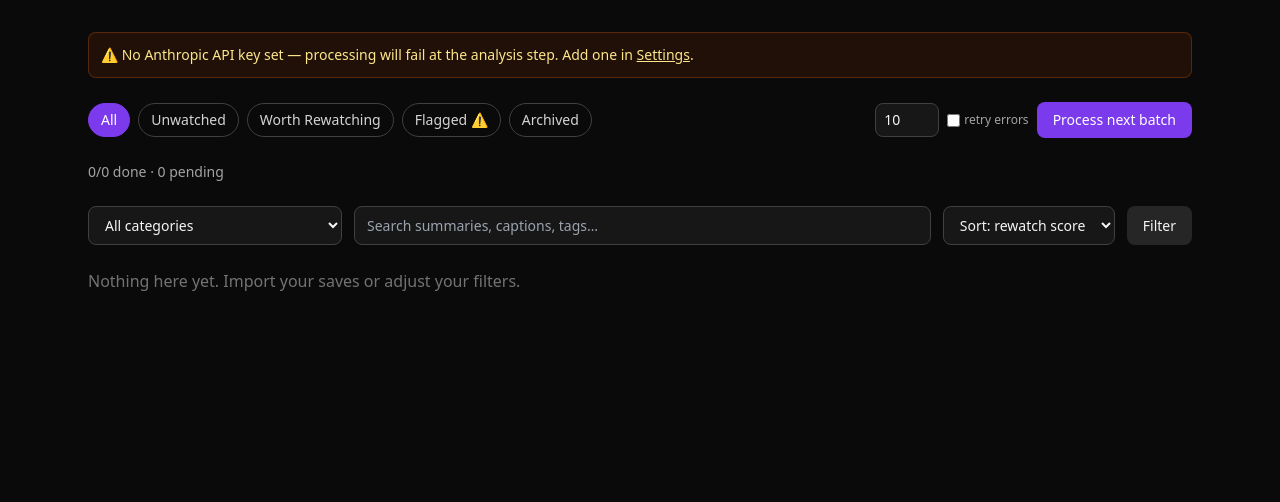
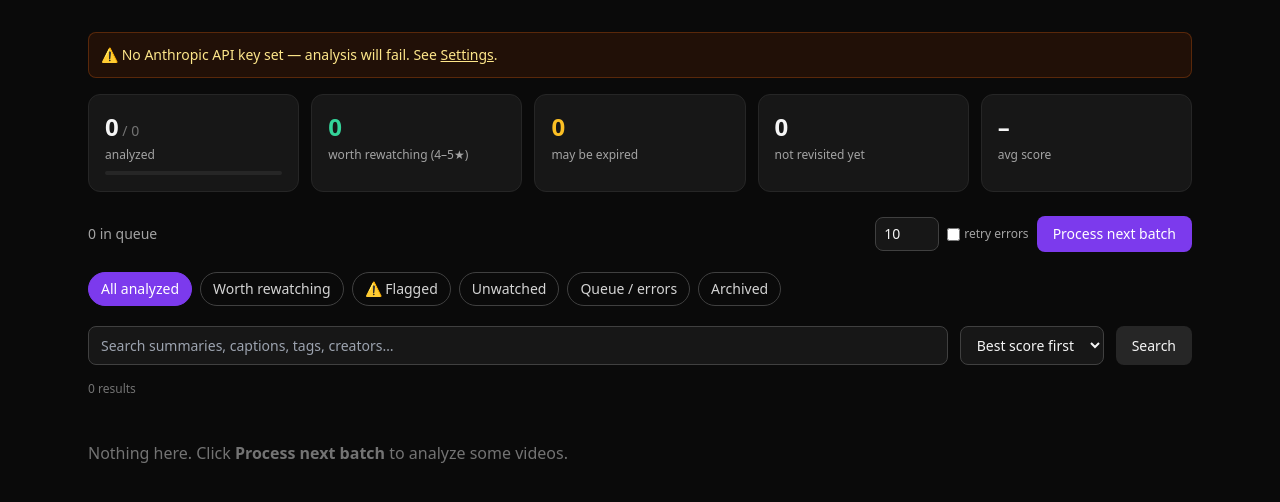
Before and after one commit to mattthomas7641/saved-video-intelligence, a FastAPI app: page /dashboard in a window 1280 px wide. Shown: the part 53-555 px from the top of the page. Run offline with FastAPI, Linux system fonts and the light colour scheme; some libraries are stand-ins or nearby versions.

Commit message:
Redesign dashboard: stats, category/tag chips, pagination, compact rows
- More specific categories; unprocessed videos moved to a Queue tab
- Fix thumbnails being saved into the videos directory

```diff
--- a/app/download.py
+++ b/app/download.py
@@ -24,7 +24,7 @@ def download_video(url: str, video_id: int) -> DownloadResult:
     thumb_template = str(THUMBS_DIR / f"{video_id}.%(ext)s")
 
     ydl_opts = {
-        "outtmpl": out_template,
+        "outtmpl": {"default": out_template, "thumbnail": thumb_template},
         "format": "mp4/best",
         "writethumbnail": True,
         "quiet": True,
--- a/app/main.py
+++ b/app/main.py
@@ -65,25 +65,50 @@ async def onboarding_upload(file: UploadFile = File(...)):
     return RedirectResponse(f"/dashboard?imported={added}", status_code=303)
 
 
+PER_PAGE = 20
+
+
 @app.get("/dashboard")
-def dashboard(request: Request, tab: str = "all", category: str = "", q: str = "",
-              sort: str = "score", imported: int | None = None):
+def dashboard(request: Request, tab: str = "processed", category: str = "", q: str = "",
+              sort: str = "score", page: int = 1, imported: int | None = None):
+    from collections import Counter
+    from urllib.parse import urlencode
+
     session = get_session()
     try:
-        videos = session.exec(select(Video)).all()
+        all_videos = session.exec(select(Video)).all()
     finally:
         session.close()
 
-    if tab == "unwatched":
-        videos = [v for v in videos if not v.watched and not v.archived]
+    done = [v for v in all_videos if v.status == Status.DONE]
+    live = [v for v in done if not v.archived]
+    scores = [v.worth_rewatching_score for v in done if v.worth_rewatching_score]
+    stats = {
+        "total": len(all_videos),
+        "processed": len(done),
+        "queue": len([v for v in all_videos if v.status != Status.DONE]),
+        "errors": len([v for v in all_videos if v.status == Status.ERROR]),
+        "worth": len([v for v in live if (v.worth_rewatching_score or 0) >= 4]),
+        "flagged": len([v for v in live if v.needs_verification]),
+        "unwatched": len([v for v in live if not v.watched]),
+        "avg_score": round(sum(scores) / len(scores), 1) if scores else None,
+    }
+    category_counts = Counter(v.category for v in live if v.category)
+    tag_counts = Counter(t.strip() for v in live for t in (v.tags or "").split(",") if t.strip())
+
+    if tab == "queue":
+        videos = [v for v in all_videos if v.status != Status.DONE]
+    elif tab == "archived":
+        videos = [v for v in done if v.archived]
     elif tab == "worth_rewatching":
-        videos = [v for v in videos if (v.worth_rewatching_score or 0) >= 4 and not v.archived]
+        videos = [v for v in live if (v.worth_rewatching_score or 0) >= 4]
     elif tab == "flagged":
-        videos = [v for v in videos if v.needs_verification and not v.archived]
-    elif tab == "archived":
-        videos = [v for v in videos if v.archived]
+        videos = [v for v in live if v.needs_verification]
+    elif tab == "unwatched":
+        videos = [v for v in live if not v.watched]
     else:
-        videos = [v for v in videos if not v.archived]
+        tab = "processed"
+        videos = live
 
     if category:
         videos = [v for v in videos if v.category == category]
@@ -102,14 +127,29 @@ def dashboard(request: Request, tab: str = "all", category: str = "", q: str = "
     elif sort == "oldest_saved":
         videos.sort(key=lambda v: v.saved_date or v.created_at)
 
+    total_results = len(videos)
+    pages = max(1, -(-total_results // PER_PAGE))
+    page = min(max(page, 1), pages)
+    videos = videos[(page - 1) * PER_PAGE: page * PER_PAGE]
+
+    current = {"tab": tab, "category": category, "q": q, "sort": sort, "page": page}
+
+    def qs(**overrides):
+        merged = {**current, **overrides}
+        if "page" not in overrides:
+            merged["page"] = 1
+        return urlencode({k: v for k, v in merged.items() if v not in ("", None)})
+
     return templates.TemplateResponse("dashboard.html", {
         "request": request,
         "videos": videos,
-        "tab": tab,
-        "category": category,
-        "q": q,
-        "sort": sort,
+        "tab": tab, "category": category, "q": q, "sort": sort,
+        "page": page, "pages": pages, "total_results": total_results,
         "categories": CATEGORIES,
+        "category_counts": category_counts.most_common(),
+        "top_tags": tag_counts.most_common(14),
+        "stats": stats,
+        "qs": qs,
         "imported": imported,
         "progress": worker.progress_summary(),
         "has_api_key": bool(ANTHROPIC_API_KEY),
@@ -196,5 +236,5 @@ def media_thumb(video_id: int):
     finally:
         session.close()
     if video and video.thumbnail_path and Path(video.thumbnail_path).exists():
-        return FileResponse(video.thumbnail_path)
+        return FileResponse(video.thumbnail_path, media_type="image/jpeg")
     return FileResponse(str(BASE_DIR / "static" / "placeholder.svg"))
--- a/templates/dashboard.html
+++ b/templates/dashboard.html
@@ -3,106 +3,157 @@
 {% block content %}
 
 {% if imported is not none %}
-<div class="mb-6 bg-emerald-950/40 border border-emerald-800/50 rounded-lg p-3 text-emerald-200 text-sm">
+<div class="mb-4 bg-emerald-950/40 border border-emerald-800/50 rounded-lg p-3 text-emerald-200 text-sm">
   Imported {{ imported }} new saved video(s).
 </div>
 {% endif %}
-
 {% if not has_api_key %}
-<div class="mb-6 bg-amber-950/40 border border-amber-800/50 rounded-lg p-3 text-amber-200 text-sm">
-  ⚠️ No Anthropic API key set — processing will fail at the analysis step. Add one in <a href="/settings" class="underline">Settings</a>.
+<div class="mb-4 bg-amber-950/40 border border-amber-800/50 rounded-lg p-3 text-amber-200 text-sm">
+  ⚠️ No Anthropic API key set — analysis will fail. See <a href="/settings" class="underline">Settings</a>.
 </div>
 {% endif %}
 
-<div class="flex flex-wrap items-center justify-between gap-4 mb-6">
-  <div class="flex gap-2 text-sm">
-    {% for key, label in [("all","All"), ("unwatched","Unwatched"), ("worth_rewatching","Worth Rewatching"), ("flagged","Flagged ⚠️"), ("archived","Archived")] %}
-    <a href="/dashboard?tab={{ key }}&category={{ category }}&q={{ q }}&sort={{ sort }}"
-       class="px-3 py-1.5 rounded-full border {{ 'bg-violet-600 border-violet-600 text-white' if tab==key else 'border-neutral-700 text-neutral-300 hover:border-neutral-500' }}">
-      {{ label }}
-    </a>
-    {% endfor %}
+<!-- Stats strip -->
+<div class="grid grid-cols-2 md:grid-cols-5 gap-3 mb-6">
+  <div class="bg-neutral-900 border border-neutral-800 rounded-xl p-4">
+    <div class="text-2xl font-semibold">{{ stats.processed }}<span class="text-sm text-neutral-500 font-normal"> / {{ stats.total }}</span></div>
+    <div class="text-xs text-neutral-400 mt-1">analyzed</div>
+    <div class="h-1 bg-neutral-800 rounded mt-2"><div class="h-1 bg-violet-500 rounded" style="width: {{ (stats.processed / stats.total * 100) if stats.total else 0 }}%"></div></div>
   </div>
+  <a href="/dashboard?{{ qs(tab='worth_rewatching') }}" class="bg-neutral-900 border border-neutral-800 hover:border-neutral-600 rounded-xl p-4">
+    <div class="text-2xl font-semibold text-emerald-400">{{ stats.worth }}</div>
+    <div class="text-xs text-neutral-400 mt-1">worth rewatching (4–5★)</div>
+  </a>
+  <a href="/dashboard?{{ qs(tab='flagged') }}" class="bg-neutral-900 border border-neutral-800 hover:border-neutral-600 rounded-xl p-4">
+    <div class="text-2xl font-semibold text-amber-400">{{ stats.flagged }}</div>
+    <div class="text-xs text-neutral-400 mt-1">may be expired</div>
+  </a>
+  <a href="/dashboard?{{ qs(tab='unwatched') }}" class="bg-neutral-900 border border-neutral-800 hover:border-neutral-600 rounded-xl p-4">
+    <div class="text-2xl font-semibold">{{ stats.unwatched }}</div>
+    <div class="text-xs text-neutral-400 mt-1">not revisited yet</div>
+  </a>
+  <div class="bg-neutral-900 border border-neutral-800 rounded-xl p-4">
+    <div class="text-2xl font-semibold">{{ stats.avg_score if stats.avg_score else "–" }}</div>
+    <div class="text-xs text-neutral-400 mt-1">avg score</div>
+  </div>
+</div>
 
+<!-- Processing controls -->
+<div class="flex flex-wrap items-center justify-between gap-3 mb-2">
+  <div id="progress-bar" class="text-sm text-neutral-400">
+    {{ stats.queue }} in queue
+    {% if stats.errors %} &middot; <a href="/dashboard?tab=queue" class="text-red-400 underline">{{ stats.errors }} errors</a>{% endif %}
+    {% if progress.running %} &middot; <span class="text-violet-400">working on video #{{ progress.current_video_id }}…</span>{% endif %}
+  </div>
   <form action="/process/start" method="post" class="flex items-center gap-2">
     <input type="number" name="limit" min="1" value="10" title="How many videos to process (blank = all)"
            class="w-16 bg-neutral-900 border border-neutral-700 rounded-lg px-2 py-1.5 text-sm">
     <label class="text-xs text-neutral-400 flex items-center gap-1">
       <input type="checkbox" name="retry_errors" value="true"> retry errors
     </label>
-    <button type="submit" id="process-btn" class="bg-violet-600 hover:bg-violet-500 text-white text-sm font-medium px-4 py-2 rounded-lg"
+    <button type="submit" class="bg-violet-600 hover:bg-violet-500 disabled:opacity-50 text-white text-sm font-medium px-4 py-2 rounded-lg"
       {% if progress.running %}disabled{% endif %}>
       {% if progress.running %}Processing…{% else %}Process next batch{% endif %}
     </button>
   </form>
-</div>
-
-<div id="progress-bar" class="mb-6 text-sm text-neutral-400">
-  {{ progress.counts.get("done", 0) }}/{{ progress.total }} done
-  &middot; {{ progress.counts.get("pending", 0) }} pending
-  {% if progress.counts.get("error", 0) %} &middot; <span class="text-red-400">{{ progress.counts.get("error", 0) }} errors</span>{% endif %}
-  {% if progress.running %} &middot; <span class="text-violet-400">working on video #{{ progress.current_video_id }}…</span>{% endif %}
 </div>
 <script>
   {% if progress.running %}
   (function poll() {
     fetch("/api/progress").then(r => r.json()).then(p => {
       if (!p.running) { location.reload(); return; }
-      const bar = document.getElementById("progress-bar");
-      bar.innerHTML = `${p.counts.done || 0}/${p.total} done &middot; ${p.counts.pending || 0} pending` +
-        (p.counts.error ? ` &middot; <span class="text-red-400">${p.counts.error} errors</span>` : "") +
-        ` &middot; <span class="text-violet-400">working on video #${p.current_video_id}…</span>`;
       setTimeout(poll, 3000);
     });
+    // refresh the list periodically so new results appear
+    setTimeout(() => location.reload(), 30000);
   })();
   {% endif %}
 </script>
 
-<form action="/dashboard" method="get" class="flex flex-wrap gap-3 mb-6 text-sm">
+<!-- Tabs -->
+<div class="flex flex-wrap gap-2 text-sm my-5">
+  {% for key, label in [("processed","All analyzed"), ("worth_rewatching","Worth rewatching"), ("flagged","⚠️ Flagged"), ("unwatched","Unwatched"), ("queue","Queue / errors"), ("archived","Archived")] %}
+  <a href="/dashboard?{{ qs(tab=key, category='') }}"
+     class="px-3 py-1.5 rounded-full border {{ 'bg-violet-600 border-violet-600 text-white' if tab==key else 'border-neutral-700 text-neutral-300 hover:border-neutral-500' }}">{{ label }}</a>
+  {% endfor %}
+</div>
+
+<!-- Category + tag chips -->
+{% if tab != "queue" and category_counts %}
+<div class="mb-3 flex flex-wrap gap-2 text-xs">
+  {% if category %}<a href="/dashboard?{{ qs(category='') }}" class="px-2.5 py-1 rounded-full bg-violet-600 text-white">✕ {{ category }}</a>{% endif %}
+  {% for name, n in category_counts %}{% if name != category %}
+  <a href="/dashboard?{{ qs(category=name) }}" class="px-2.5 py-1 rounded-full border border-neutral-700 text-neutral-300 hover:border-neutral-500">{{ name }} <span class="text-neutral-500">{{ n }}</span></a>
+  {% endif %}{% endfor %}
+</div>
+{% endif %}
+{% if top_tags and tab != "queue" %}
+<div class="mb-5 flex flex-wrap gap-1.5 text-xs">
+  {% for t, n in top_tags %}
+  <a href="/dashboard?{{ qs(q=t) }}" class="px-2 py-0.5 rounded bg-neutral-800 text-neutral-400 hover:text-white">#{{ t }}</a>
+  {% endfor %}
+</div>
+{% endif %}
+
+<!-- Search + sort -->
+<form action="/dashboard" method="get" class="flex flex-wrap gap-3 mb-4 text-sm">
   <input type="hidden" name="tab" value="{{ tab }}">
-  <select name="category" class="bg-neutral-900 border border-neutral-700 rounded-lg px-3 py-2">
-    <option value="">All categories</option>
-    {% for c in categories %}
-    <option value="{{ c }}" {{ "selected" if c==category else "" }}>{{ c }}</option>
-    {% endfor %}
+  <input type="hidden" name="category" value="{{ category }}">
+  <input type="text" name="q" value="{{ q }}" placeholder="Search summaries, captions, tags, creators…"
+         class="bg-neutral-900 border border-neutral-700 rounded-lg px-3 py-2 flex-1 min-w-[200px]">
+  <select name="sort" onchange="this.form.submit()" class="bg-neutral-900 border border-neutral-700 rounded-lg px-3 py-2">
+    <option value="score" {{ "selected" if sort=="score" else "" }}>Best score first</option>
+    <option value="newest_saved" {{ "selected" if sort=="newest_saved" else "" }}>Newest saved</option>
+    <option value="oldest_saved" {{ "selected" if sort=="oldest_saved" else "" }}>Oldest saved</option>
   </select>
-  <input type="text" name="q" value="{{ q }}" placeholder="Search summaries, captions, tags…"
-         class="bg-neutral-900 border border-neutral-700 rounded-lg px-3 py-2 flex-1 min-w-[200px]">
-  <select name="sort" class="bg-neutral-900 border border-neutral-700 rounded-lg px-3 py-2">
-    <option value="score" {{ "selected" if sort=="score" else "" }}>Sort: rewatch score</option>
-    <option value="newest_saved" {{ "selected" if sort=="newest_saved" else "" }}>Sort: newest saved</option>
-    <option value="oldest_saved" {{ "selected" if sort=="oldest_saved" else "" }}>Sort: oldest saved</option>
-  </select>
-  <button type="submit" class="bg-neutral-800 hover:bg-neutral-700 rounded-lg px-4 py-2">Filter</button>
+  <button type="submit" class="bg-neutral-800 hover:bg-neutral-700 rounded-lg px-4 py-2">Search</button>
+  {% if q %}<a href="/dashboard?{{ qs(q='') }}" class="self-center text-neutral-400 underline">clear "{{ q }}"</a>{% endif %}
 </form>
 
+<div class="text-xs text-neutral-500 mb-3">{{ total_results }} result{{ "" if total_results == 1 else "s" }}</div>
+
 {% if not videos %}
-<p class="text-neutral-500">Nothing here yet. Import your saves or adjust your filters.</p>
+<p class="text-neutral-500 py-8">Nothing here. {% if tab == "processed" %}Click <strong>Process next batch</strong> to analyze some videos.{% endif %}</p>
 {% endif %}
 
-<div class="grid grid-cols-1 sm:grid-cols-2 lg:grid-cols-3 gap-4">
+<!-- Result rows -->
+<div class="space-y-3">
   {% for v in videos %}
-  <a href="/video/{{ v.id }}" class="block bg-neutral-900 border border-neutral-800 rounded-xl overflow-hidden hover:border-neutral-600 transition">
-    <div class="aspect-[9/16] bg-neutral-800 relative">
-      <img src="/media/thumb/{{ v.id }}" class="w-full h-full object-cover" alt="">
-      {% if v.status.value != "done" %}
-      <span class="absolute top-2 left-2 text-xs px-2 py-0.5 rounded-full {{ 'bg-red-600' if v.status.value=='error' else 'bg-neutral-700' }}">
-        {{ v.status.value }}
-      </span>
+  <a href="/video/{{ v.id }}" class="flex gap-4 bg-neutral-900 border border-neutral-800 rounded-xl p-3 hover:border-neutral-600 transition">
+    <div class="w-16 shrink-0 aspect-[9/16] bg-neutral-800 rounded-lg overflow-hidden">
+      <img src="/media/thumb/{{ v.id }}" loading="lazy" class="w-full h-full object-cover" alt="">
+    </div>
+    <div class="min-w-0 flex-1">
+      <div class="flex flex-wrap items-center gap-2 mb-1 text-xs">
+        {% if v.worth_rewatching_score %}
+        <span class="px-2 py-0.5 rounded-full {{ 'bg-emerald-600/20 text-emerald-300' if v.worth_rewatching_score >= 4 else ('bg-neutral-800 text-neutral-300' if v.worth_rewatching_score == 3 else 'bg-neutral-800 text-neutral-500') }}">★ {{ v.worth_rewatching_score }}/5</span>
+        {% endif %}
+        {% if v.category %}<span class="text-violet-400">{{ v.category }}</span>{% endif %}
+        {% if v.author %}<span class="text-neutral-500">@{{ v.author }}</span>{% endif %}
+        {% if v.needs_verification %}<span class="px-2 py-0.5 rounded-full bg-amber-600/20 text-amber-300">⚠️ verify</span>{% endif %}
+        {% if v.has_promo_code %}<span class="px-2 py-0.5 rounded-full bg-neutral-800 text-neutral-300">🏷 promo</span>{% endif %}
+        {% if v.status.value != "done" %}<span class="px-2 py-0.5 rounded-full {{ 'bg-red-600/30 text-red-300' if v.status.value=='error' else 'bg-neutral-800 text-neutral-400' }}">{{ v.status.value }}</span>{% endif %}
+        {% if v.watched %}<span class="text-neutral-500">✓ revisited</span>{% endif %}
+      </div>
+      <p class="text-sm text-neutral-100 line-clamp-2">{{ v.summary or v.caption or v.tiktok_url }}</p>
+      {% if v.worth_rewatching_reason %}<p class="text-xs text-neutral-500 mt-1 line-clamp-1">{{ v.worth_rewatching_reason }}</p>{% endif %}
+      {% if v.error_message %}<p class="text-xs text-red-400 mt-1 line-clamp-1">{{ v.error_message }}</p>{% endif %}
+      {% if v.key_facts %}
+      <div class="flex flex-wrap gap-1 mt-2">
+        {% for f in v.key_facts.split(",")[:4] %}<span class="text-[11px] bg-neutral-800 text-neutral-400 px-1.5 py-0.5 rounded">{{ f.strip() }}</span>{% endfor %}
+      </div>
       {% endif %}
-      {% if v.needs_verification %}
-      <span class="absolute top-2 right-2 text-xs px-2 py-0.5 rounded-full bg-amber-600">⚠️ verify</span>
-      {% endif %}
-      {% if v.worth_rewatching_score %}
-      <span class="absolute bottom-2 right-2 text-xs px-2 py-0.5 rounded-full bg-black/70">★ {{ v.worth_rewatching_score }}/5</span>
-      {% endif %}
-    </div>
-    <div class="p-3">
-      {% if v.category %}<div class="text-xs text-violet-400 mb-1">{{ v.category }}</div>{% endif %}
-      <p class="text-sm text-neutral-200 line-clamp-3">{{ v.summary or v.caption or "Not processed yet." }}</p>
-      {% if v.watched %}<div class="text-xs text-neutral-500 mt-2">✓ watched</div>{% endif %}
     </div>
   </a>
   {% endfor %}
 </div>
+
+<!-- Pagination -->
+{% if pages > 1 %}
+<div class="flex items-center justify-center gap-3 mt-6 text-sm">
+  {% if page > 1 %}<a href="/dashboard?{{ qs(page=page-1) }}" class="px-3 py-1.5 rounded-lg border border-neutral-700 hover:border-neutral-500">← Prev</a>{% endif %}
+  <span class="text-neutral-400">Page {{ page }} of {{ pages }}</span>
+  {% if page < pages %}<a href="/dashboard?{{ qs(page=page+1) }}" class="px-3 py-1.5 rounded-lg border border-neutral-700 hover:border-neutral-500">Next →</a>{% endif %}
+</div>
+{% endif %}
 {% endblock %}
```
Also changed, not shown: app/config.py (+7 -3 lines).
